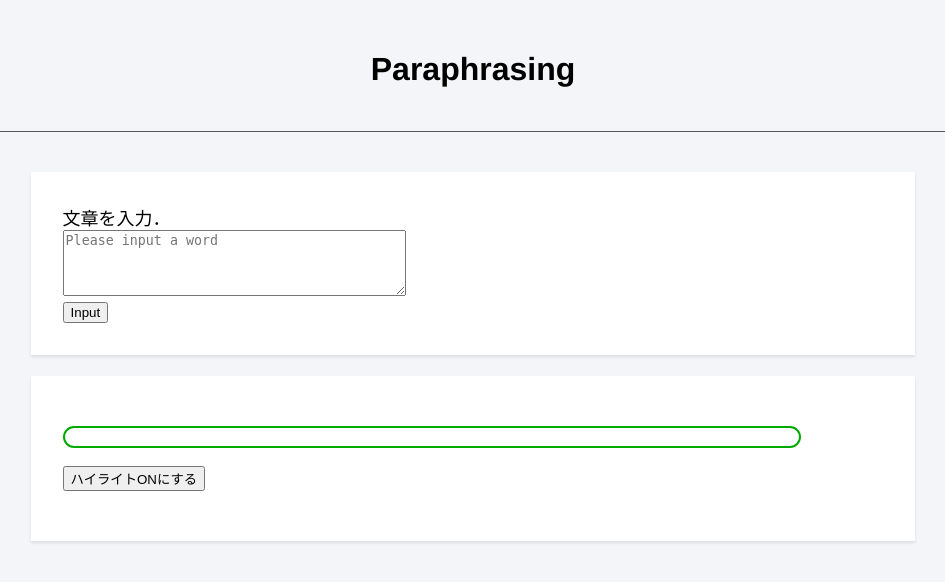
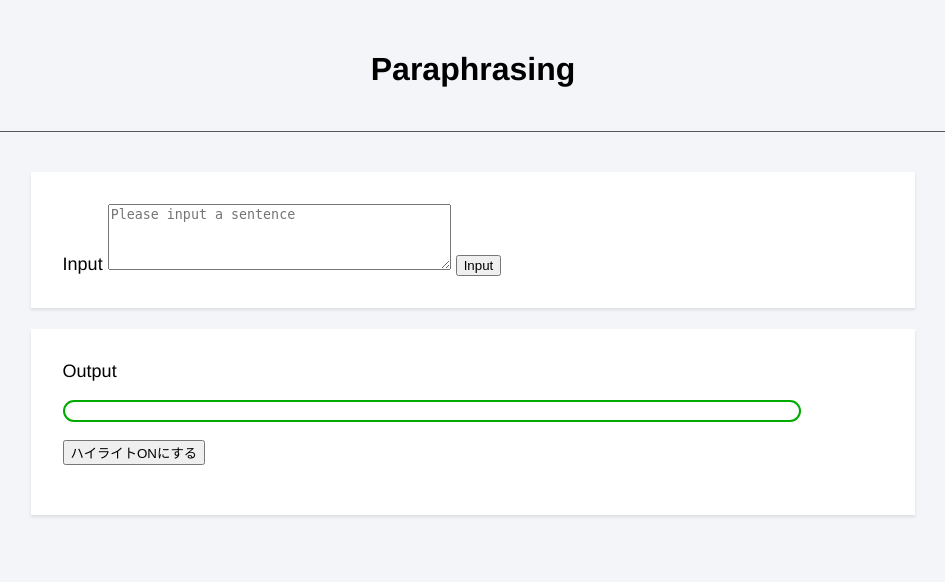
Before and after one commit to OnizukaLab/Lexical_simplification_Application, a Django app: page /board/ in a window 1280 px wide. Shown: the top 582 px of the page, without its empty margins (167-1112 px from the left). Run offline with Django 3.2, Linux system fonts and the light colour scheme; parts of the project's set-up code (start-up, migrations or seed data) failed here and were passed over.

Commit message:
UIデザインの変更．

```diff
--- a/paraphrasing/board/templates/board/index.html
+++ b/paraphrasing/board/templates/board/index.html
@@ -21,9 +21,8 @@
             <div class="wrap_inner">
             <form method="post" action="{% url 'form' %}">
                 {% csrf_token %}
-                文章を入力．
-                <br/>
-                <textarea name="input_str" id="input_str" rows="4" cols="40" placeholder="Please input a word">{{input_str}}</textarea><br>
+                Input
+                <textarea name="input_str" id="input_str" rows="4" cols="40" placeholder="Please input a sentence">{{input_str}}</textarea>
                 <input type="submit" value="Input">
             </form>
             </div>
@@ -31,6 +30,7 @@
         <br/>
         <div class="wrap_outer">
             <div class="wrap_inner">
+            Output
             <p id="msg_highlight">{{output_str}}</p>
             <p class="controlpane">
             <input type="button" value="ハイライトONにする" id="btn-onoff">
```
